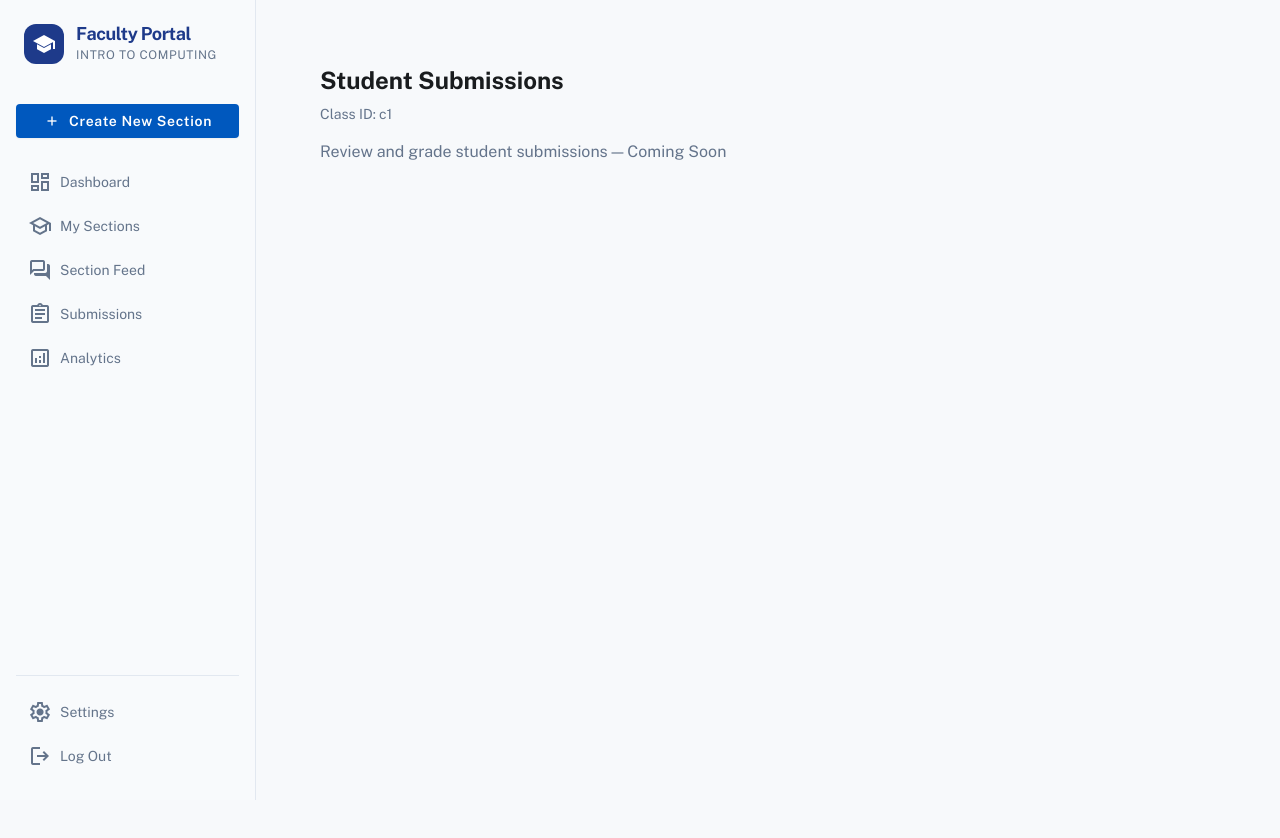
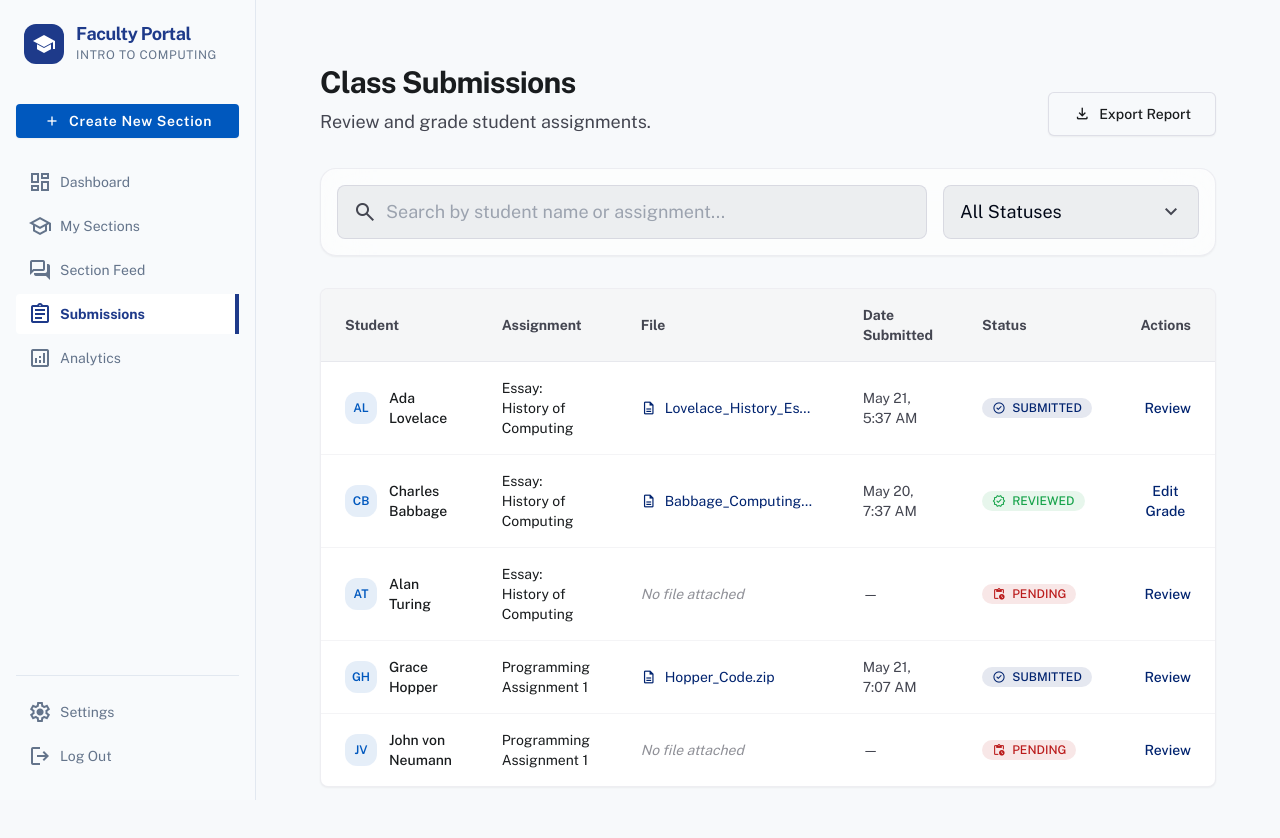
Before and after one commit to Lomkiced/EduShare, a Next.js app: page /faculty/classes/c1/submissions in a window 1280 px wide. Shown: the top 838 px of the page. Before the commit the page ends 800 px from the top, so only its background shows below. Built offline with nearby package versions, Linux system fonts and the light colour scheme.

Commit message:
EduShare

```diff
--- a/src/app/faculty/classes/[classId]/feed/page.tsx
+++ b/src/app/faculty/classes/[classId]/feed/page.tsx
@@ -3,7 +3,7 @@
 import React, { useMemo } from "react";
 import { CreatePostDialog } from "@/components/faculty/create-post-dialog";
 import { Card } from "@/components/ui/card";
-import { Avatar, AvatarFallback, AvatarImage } from "@/components/ui/avatar";
+import { Avatar, AvatarFallback } from "@/components/ui/avatar";
 import { Badge } from "@/components/ui/badge";
 import { Button } from "@/components/ui/button";
 import { Separator } from "@/components/ui/separator";
--- a/src/app/faculty/classes/[classId]/submissions/page.tsx
+++ b/src/app/faculty/classes/[classId]/submissions/page.tsx
@@ -1,17 +1,119 @@
-import type { Metadata } from "next";
+"use client";
 
-export const metadata: Metadata = { title: "Submissions" };
+import React, { useState, useMemo } from "react";
+import { SubmissionTable, MockSubmission } from "@/components/faculty/submission-table";
+import { Card } from "@/components/ui/card";
+import { Button } from "@/components/ui/button";
 
-export default function FacultyClassSubmissionsPage({
-  params,
-}: {
-  params: { classId: string };
-}) {
+const MOCK_SUBMISSIONS: MockSubmission[] = [
+  {
+    id: "sub_1",
+    studentName: "Ada Lovelace",
+    avatarInitial: "AL",
+    assignmentTitle: "Essay: History of Computing",
+    fileName: "Lovelace_History_Essay.pdf",
+    submissionDate: new Date(Date.now() - 1000 * 60 * 60 * 2), // 2 hours ago
+    status: "SUBMITTED",
+  },
+  {
+    id: "sub_2",
+    studentName: "Charles Babbage",
+    avatarInitial: "CB",
+    assignmentTitle: "Essay: History of Computing",
+    fileName: "Babbage_Computing.pdf",
+    submissionDate: new Date(Date.now() - 1000 * 60 * 60 * 24), // 1 day ago
+    status: "REVIEWED",
+  },
+  {
+    id: "sub_3",
+    studentName: "Alan Turing",
+    avatarInitial: "AT",
+    assignmentTitle: "Essay: History of Computing",
+    fileName: null,
+    submissionDate: null,
+    status: "PENDING",
+  },
+  {
+    id: "sub_4",
+    studentName: "Grace Hopper",
+    avatarInitial: "GH",
+    assignmentTitle: "Programming Assignment 1",
+    fileName: "Hopper_Code.zip",
+    submissionDate: new Date(Date.now() - 1000 * 60 * 30), // 30 mins ago
+    status: "SUBMITTED",
+  },
+  {
+    id: "sub_5",
+    studentName: "John von Neumann",
+    avatarInitial: "JV",
+    assignmentTitle: "Programming Assignment 1",
+    fileName: null,
+    submissionDate: null,
+    status: "PENDING",
+  }
+];
+
+export default function FacultySubmissionsPage() {
+  const [searchQuery, setSearchQuery] = useState("");
+  const [statusFilter, setStatusFilter] = useState("All");
+
+  const filteredSubmissions = useMemo(() => {
+    return MOCK_SUBMISSIONS.filter((sub) => {
+      const matchesSearch =
+        sub.studentName.toLowerCase().includes(searchQuery.toLowerCase()) ||
+        sub.assignmentTitle.toLowerCase().includes(searchQuery.toLowerCase());
+
+      const matchesFilter = statusFilter === "All" || sub.status === statusFilter;
+
+      return matchesSearch && matchesFilter;
+    });
+  }, [searchQuery, statusFilter]);
+
   return (
-    <div className="p-8">
-      <h1 className="text-2xl font-bold mb-2">Student Submissions</h1>
-      <p className="text-muted-foreground text-sm mb-4">Class ID: {params.classId}</p>
-      <p className="text-muted-foreground">Review and grade student submissions — Coming Soon</p>
+    <div className="p-6 md:p-8 max-w-[1600px] mx-auto w-full">
+      <div className="mb-8 flex flex-col md:flex-row md:items-end justify-between gap-4">
+        <div>
+          <h1 className="text-3xl font-bold text-on-surface tracking-tight mb-2">Class Submissions</h1>
+          <p className="text-on-surface-variant text-lg">Review and grade student assignments.</p>
+        </div>
+        <Button variant="outline" className="flex items-center gap-2 border-outline-variant/50 hover:bg-surface-container text-on-surface w-fit h-11 px-6 shadow-sm">
+          <span className="material-symbols-outlined text-[18px]">download</span>
+          Export Report
+        </Button>
+      </div>
+
+      {/* Control Bar */}
+      <Card className="bg-surface-container-lowest/60 backdrop-blur-xl border border-outline-variant/30 rounded-2xl p-4 mb-8 flex flex-col sm:flex-row gap-4 items-center shadow-sm">
+        <div className="relative w-full sm:w-96 flex-1">
+          <span className="material-symbols-outlined absolute left-4 top-1/2 -translate-y-1/2 text-on-surface-variant">
+            search
+          </span>
+          <input
+            type="text"
+            placeholder="Search by student name or assignment..."
+            value={searchQuery}
+            onChange={(e) => setSearchQuery(e.target.value)}
+            className="w-full bg-surface-container pl-12 pr-4 py-3 rounded-xl border border-outline-variant/50 focus:border-primary focus:ring-1 focus:ring-primary outline-none transition-all text-body-lg"
+          />
+        </div>
+        <div className="relative w-full sm:w-64">
+          <select
+            value={statusFilter}
+            onChange={(e) => setStatusFilter(e.target.value)}
+            className="w-full appearance-none bg-surface-container px-4 py-3 rounded-xl border border-outline-variant/50 focus:border-primary focus:ring-1 focus:ring-primary outline-none transition-all text-body-lg cursor-pointer"
+          >
+            <option value="All">All Statuses</option>
+            <option value="PENDING">Pending</option>
+            <option value="SUBMITTED">Submitted</option>
+            <option value="REVIEWED">Reviewed</option>
+          </select>
+          <span className="material-symbols-outlined absolute right-4 top-1/2 -translate-y-1/2 text-on-surface-variant pointer-events-none">
+            expand_more
+          </span>
+        </div>
+      </Card>
+
+      <SubmissionTable submissions={filteredSubmissions} />
     </div>
   );
 }
--- a/src/app/faculty/classes/page.tsx
+++ b/src/app/faculty/classes/page.tsx
@@ -198,7 +198,7 @@ export default function FacultyClassesPage() {
             No sections found
           </h3>
           <p className="text-on-surface-variant max-w-md mx-auto">
-            We couldn't find any sections matching your current search and filter criteria. Try adjusting your filters.
+            We couldn&apos;t find any sections matching your current search and filter criteria. Try adjusting your filters.
           </p>
         </div>
       )}
--- a/src/components/faculty/FacultySidebar.tsx
+++ b/src/components/faculty/FacultySidebar.tsx
@@ -22,7 +22,7 @@ export default function FacultySidebar() {
     { label: "Dashboard", icon: "dashboard", href: "/faculty/dashboard" },
     { label: "My Sections", icon: "school", href: "/faculty/classes" },
     { label: "Section Feed", icon: "forum", href: `/faculty/classes/${classId}/feed` },
-    { label: "Submissions", icon: "assignment", href: "/faculty/submissions" },
+    { label: "Submissions", icon: "assignment", href: `/faculty/classes/${classId}/submissions` },
     { label: "Analytics", icon: "analytics", href: "/faculty/analytics" },
   ];
 
--- a/src/components/faculty/submission-table.tsx
+++ b/src/components/faculty/submission-table.tsx
@@ -1,15 +1,115 @@
-/**
- * components/faculty/submission-table.tsx
- * Table for faculty to view and review student submissions.
- * TODO: Implement with status badges, file download links, and review actions.
- */
-
 "use client";
 
-export function SubmissionTable() {
+import React from "react";
+import { Badge } from "@/components/ui/badge";
+
+type SubmissionStatus = "PENDING" | "SUBMITTED" | "REVIEWED";
+
+export type MockSubmission = {
+  id: string;
+  studentName: string;
+  avatarInitial: string;
+  assignmentTitle: string;
+  fileName: string | null;
+  submissionDate: Date | null;
+  status: SubmissionStatus;
+};
+
+interface SubmissionTableProps {
+  submissions: MockSubmission[];
+}
+
+export function SubmissionTable({ submissions }: SubmissionTableProps) {
+  const getStatusColor = (status: SubmissionStatus) => {
+    switch (status) {
+      case "SUBMITTED":
+        return "bg-primary/10 text-primary hover:bg-primary/20";
+      case "REVIEWED":
+        return "bg-[#16a34a]/10 text-[#16a34a] hover:bg-[#16a34a]/20"; // Success Green
+      case "PENDING":
+      default:
+        return "bg-error/10 text-error hover:bg-error/20"; // Red/Error
+    }
+  };
+
+  const getStatusIcon = (status: SubmissionStatus) => {
+    switch (status) {
+      case "SUBMITTED": return "check_circle";
+      case "REVIEWED": return "verified";
+      case "PENDING": return "pending_actions";
+    }
+  };
+
+  if (submissions.length === 0) {
+    return (
+      <div className="flex flex-col items-center justify-center py-16 text-center bg-surface-container-lowest/30 rounded-2xl border border-outline-variant/20 border-dashed">
+        <span className="material-symbols-outlined text-5xl text-on-surface-variant/50 mb-3">inbox</span>
+        <h3 className="text-lg font-semibold text-on-surface mb-1">No submissions found</h3>
+        <p className="text-on-surface-variant text-sm max-w-sm mx-auto">
+          We couldn&apos;t find any student submissions matching your current filters.
+        </p>
+      </div>
+    );
+  }
+
   return (
-    <div>
-      <p className="text-sm text-muted-foreground">SubmissionTable — Coming Soon</p>
+    <div className="rounded-xl border border-outline-variant/30 overflow-hidden bg-surface-container-lowest shadow-sm">
+      <div className="overflow-x-auto">
+        <table className="w-full text-sm text-left">
+          <thead className="bg-surface-container/50 text-on-surface-variant font-medium border-b border-outline-variant/30">
+            <tr>
+              <th className="px-6 py-4">Student</th>
+              <th className="px-6 py-4">Assignment</th>
+              <th className="px-6 py-4">File</th>
+              <th className="px-6 py-4">Date Submitted</th>
+              <th className="px-6 py-4">Status</th>
+              <th className="px-6 py-4 text-right">Actions</th>
+            </tr>
+          </thead>
+          <tbody className="divide-y divide-outline-variant/20">
+            {submissions.map((sub) => (
+              <tr key={sub.id} className="hover:bg-surface-container/20 transition-colors">
+                <td className="px-6 py-4">
+                  <div className="flex items-center gap-3">
+                    <div className="h-8 w-8 rounded-full bg-secondary/10 flex items-center justify-center text-secondary text-xs font-semibold shrink-0">
+                      {sub.avatarInitial}
+                    </div>
+                    <span className="font-medium text-on-surface">{sub.studentName}</span>
+                  </div>
+                </td>
+                <td className="px-6 py-4 text-on-surface">{sub.assignmentTitle}</td>
+                <td className="px-6 py-4">
+                  {sub.fileName ? (
+                    <div className="flex items-center gap-2 text-primary hover:underline cursor-pointer w-fit">
+                      <span className="material-symbols-outlined text-[16px]">description</span>
+                      <span className="truncate max-w-[150px]">{sub.fileName}</span>
+                    </div>
+                  ) : (
+                    <span className="text-on-surface-variant/60 italic">No file attached</span>
+                  )}
+                </td>
+                <td className="px-6 py-4 text-on-surface-variant">
+                  {sub.submissionDate
+                    ? new Intl.DateTimeFormat('en-US', { month: 'short', day: 'numeric', hour: 'numeric', minute: '2-digit' }).format(sub.submissionDate)
+                    : "—"
+                  }
+                </td>
+                <td className="px-6 py-4">
+                  <Badge variant="secondary" className={`flex items-center gap-1.5 w-fit font-medium ${getStatusColor(sub.status)} border-none shadow-none`}>
+                    <span className="material-symbols-outlined text-[14px]">{getStatusIcon(sub.status)}</span>
+                    {sub.status}
+                  </Badge>
+                </td>
+                <td className="px-6 py-4 text-right">
+                  <button className="text-primary hover:text-primary/80 font-medium text-sm transition-colors">
+                    {sub.status === "REVIEWED" ? "Edit Grade" : "Review"}
+                  </button>
+                </td>
+              </tr>
+            ))}
+          </tbody>
+        </table>
+      </div>
     </div>
   );
 }
```
